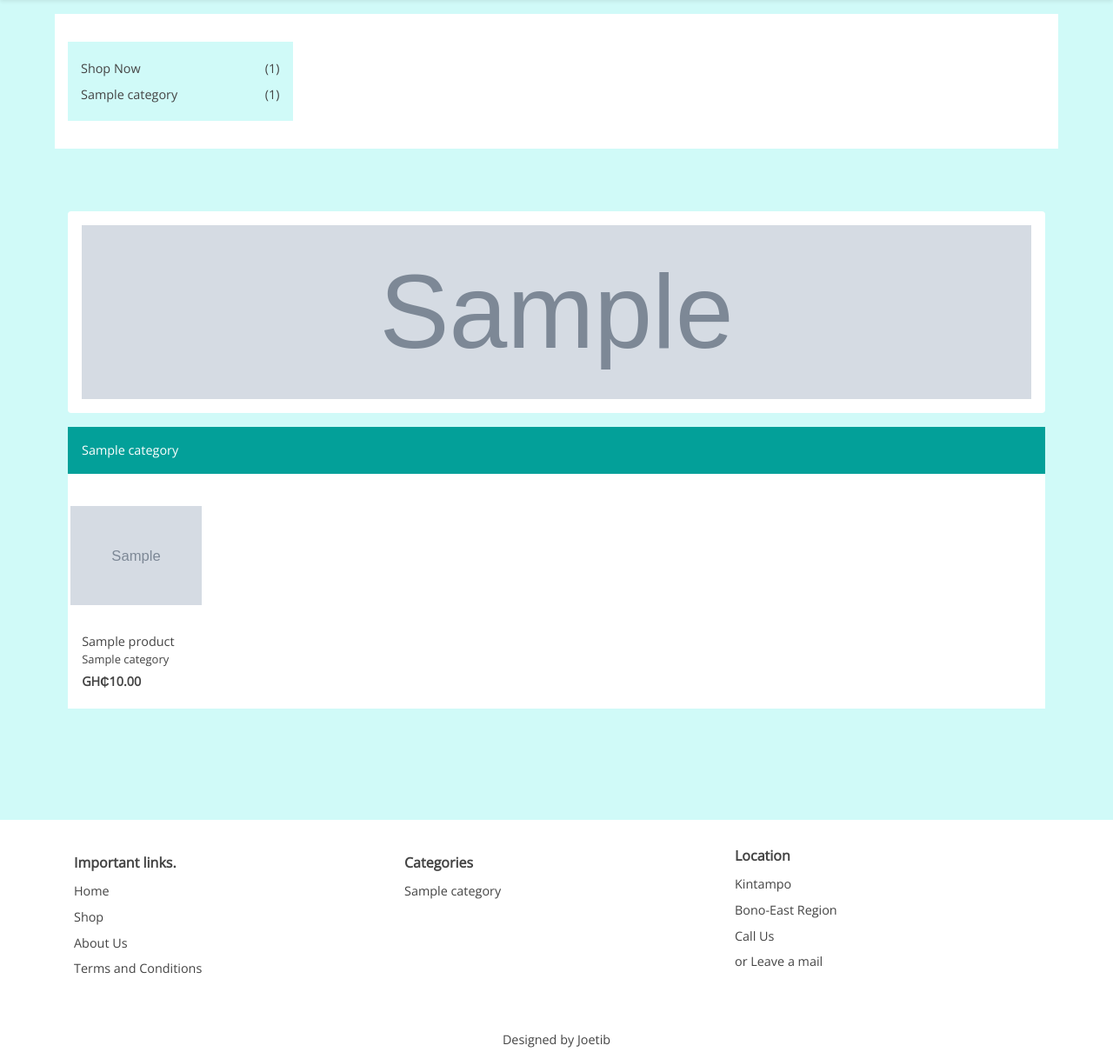
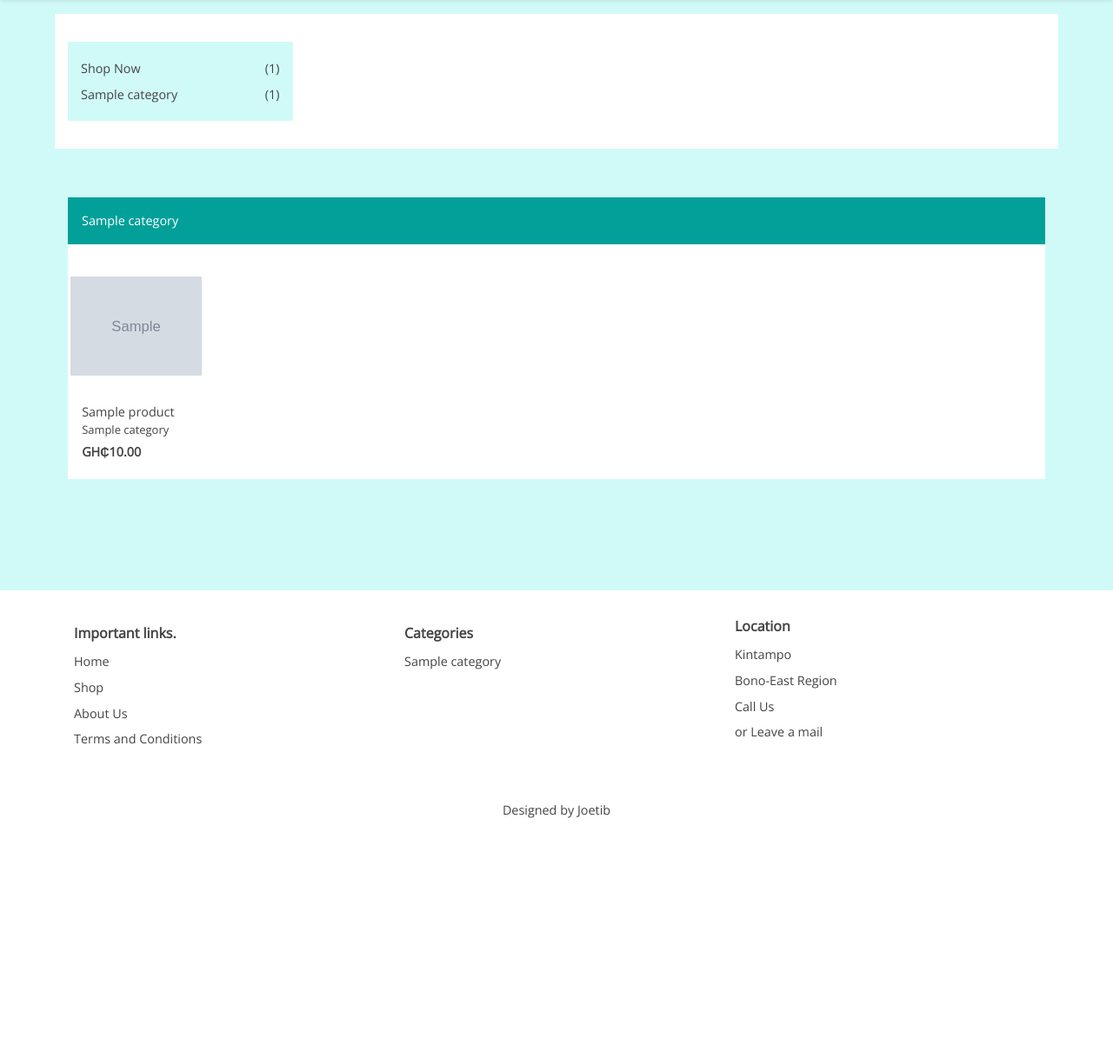
Before and after one commit to Adomah-Abubakar/joetib-shop, a Django app: page / in a window 1280 px wide. Shown: the part 72-1282 px from the top of the page at 87% size. After the commit the page ends 1013 px from the top, so only its background shows below. Run offline with Django 3.2, Linux system fonts and the light colour scheme; tables that the repository leaves empty hold one stand-in row (values such as "Sample post"); grey boxes marked "Sample" are stand-in pictures; some libraries are stand-ins or nearby versions.

Commit message:
Avoid showing category sliders when category is the first

```diff
--- a/apps/shop/templates/shop/homepage.html
+++ b/apps/shop/templates/shop/homepage.html
@@ -2,7 +2,7 @@
 
 
 {% block content %}
-<div class="container py-md-3 p-2 ">
+<div class="container py-md-3 pb-0 px-2 pt-2 ">
 
     <div class="row bg-white bg-lg-none  py-1 pl-3 px-md-0 pl-md-0 py-md-3">
         <div class="col-lg-4 col-xl-3 py-3 d-none d-lg-block">
@@ -43,7 +43,7 @@
         </div>
     </div>
 </div>
-<div class="container py-3">
+<div class="container  pt-md-3 pb-3">
 
 
 
@@ -51,6 +51,7 @@
         {% for category in categories %}
         <!-- End mobile category filter -->
         <div class="col-12 px-0 px-sm-2 pt-4 ">
+            {% if not forloop.counter0 == 0 %}
             {% with banners=category.get_active_banners %}
             {% if banners %}
             <div class="banner-slide-container py-2 my-2 mx-0">
@@ -63,6 +64,7 @@
 
             {% endif %}
             {% endwith %}
+            {% endif %}
             <div class=" shadow- bg-primary text-white-fixed p-3">
                 <a href="{{ category.get_absolute_url }}"> {{ category }}</a>
 
```
